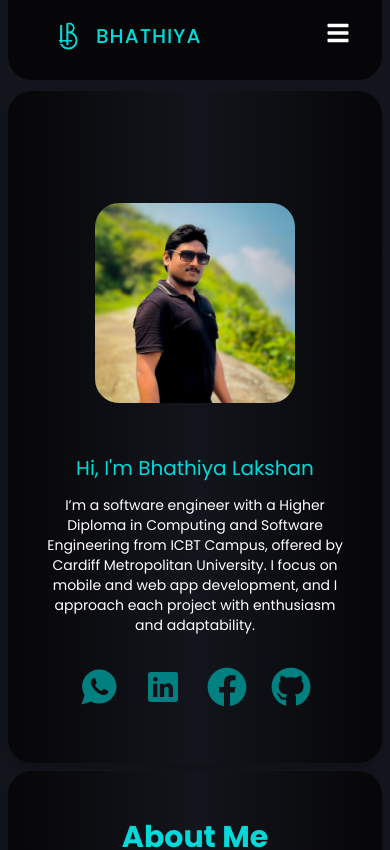
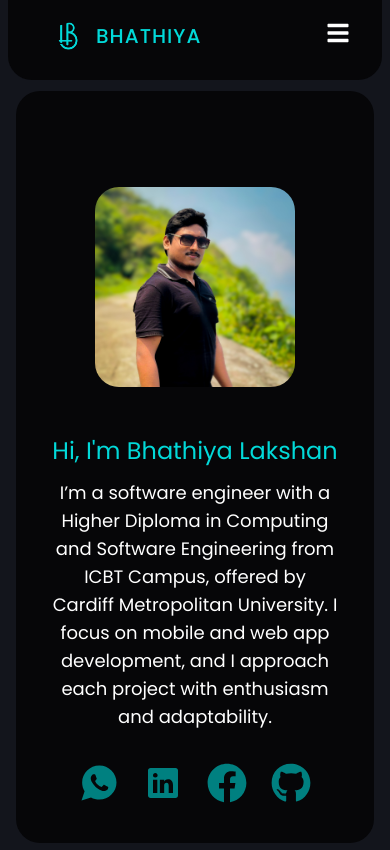
Before and after one commit to smbhathiya/portfolio-v1, a React (Vite) app: page / in a window 390 px wide. Shown: the top 850 px of the page. Built offline with nearby package versions, Linux system fonts and the light colour scheme.

Commit message:
design fixed

```diff
--- a/src/components/Home.jsx
+++ b/src/components/Home.jsx
@@ -13,10 +13,7 @@ const socialLinks = {
 const Home = () => {
   return (
     <section id="home">
-      <div
-        className=" bg-brandDark flex justify-center items-center text-white sm:mt-10 sm:m-4 m-2 mt-4  rounded-3xl p-4 pt-8 pb-8 bg-gradient-to-r from-brandDark via-bgDark2 to-brandDark
-       shadow-lg"
-      >
+      <div className="min-h-[400px] sm:min-h-[500px] bg-brandDark flex justify-center items-center text-white sm:mt-10 m-4 rounded-3xl p-4">
         <div className="container pb-6 sm:pb-1">
           <div className="grid grid-cols-1 sm:grid-cols-2">
             {/* Image Section */}
@@ -39,10 +36,10 @@ const Home = () => {
                 data-aos-once="true"
                 className="text-2xl sm:text-3xl lg:text-3xl"
               >
-                <span className="bg-clip-text text-mainLight font-monospace text-xl md:text-2xl ">
+                <span className="bg-clip-text text-mainLight font-monospace text-2xl">
                   Hi, I'm Bhathiya Lakshan
                 </span>
-                <p className="md:text-lg text-sm sm:text-justify sm:p-0 p-1 font-monospace mt-2">
+                <p className="text-lg sm:text-justify sm:p-0 p-1 font-monospace mt-2">
                   I’m a software engineer with a Higher Diploma in Computing and
                   Software Engineering from ICBT Campus, offered by Cardiff
                   Metropolitan University. I focus on mobile and web app
--- a/src/components/Projects.jsx
+++ b/src/components/Projects.jsx
@@ -76,7 +76,7 @@ const Projects = () => {
                       href={project.release}
                       target="_blank"
                       rel="noopener noreferrer"
-                      className="bg-green-500 text-white px-4 py-2 rounded-lg cursor-pointer hover:bg-green-600"
+                      className="bg-green-600 text-white px-4 py-2 rounded-lg cursor-pointer hover:bg-green-500"
                       title="View release"
                     >
                       Release
@@ -88,7 +88,7 @@ const Projects = () => {
                     href={project.github}
                     target="_blank"
                     rel="noopener noreferrer"
-                    className="bg-main text-white px-4 py-2 rounded-lg hover:bg-mainDark"
+                    className="bg-main text-white px-4 py-2 rounded-lg hover:bg-button hover:shadow-lg"
                     title="View project on GitHub"
                   >
                     GitHub
--- a/tailwind.config.js
+++ b/tailwind.config.js
@@ -17,6 +17,7 @@ export default {
         brandDark: "#060608",
         bgDark2: "#13151c",
         bgDark3: "#2b2f44",
+        button: "#2c9999"
 
       },
       boxShadow: {
```
Lines whose indentation alone changed are shown as unchanged.
